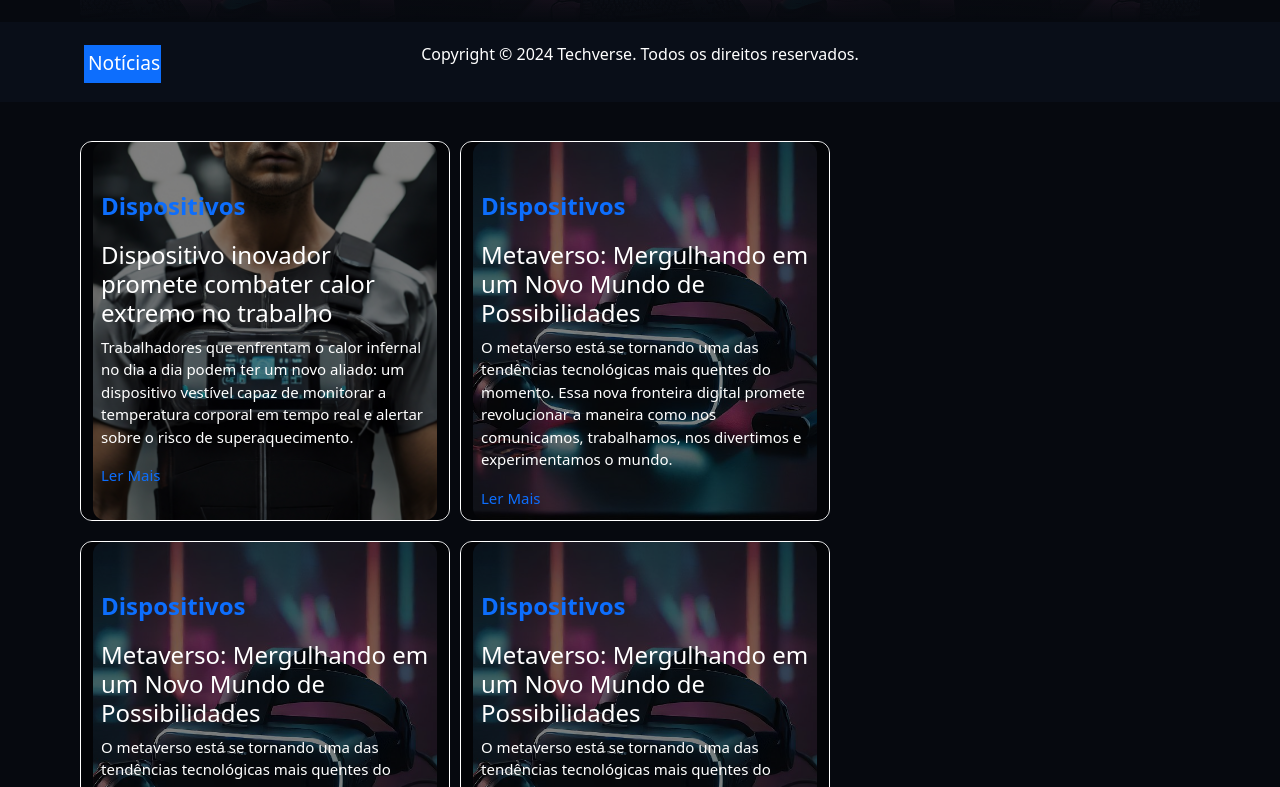
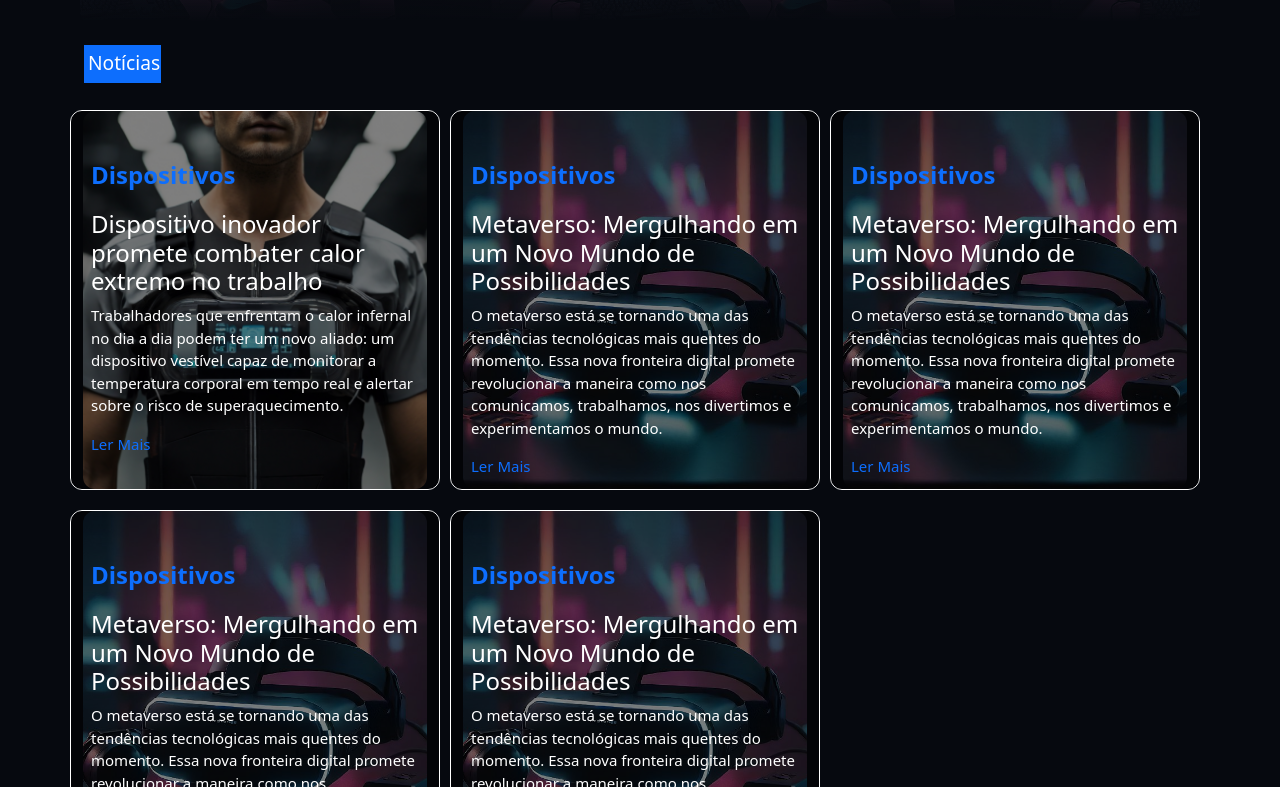
Before and after one commit to flaviooliveira478/TEIA-2023.2, a React (Vite) app: page /dispositivos in a window 1280 px wide. Shown: the part 513-1300 px from the top of the page. Built offline with nearby package versions, Linux system fonts and the light colour scheme.

Commit message:
fix(footer): adjust footer positioning

```diff
--- a/src/components/pages/Dispositivos/Dispositivos.jsx
+++ b/src/components/pages/Dispositivos/Dispositivos.jsx
@@ -6,6 +6,7 @@
 
 const Dispositivos = () => {
   return (
+    <div>
       <div className="gradient-text">
         <h2 className="titulo-device">Dispositivos</h2>
         <p className="description-device">
@@ -15,6 +16,7 @@
         </p>
 
         <h4 className="btn btn-primary device-primary-titulo">Notícias</h4>
+      </div>
       <div className="container device-container">
         <div className="row">
           <div className="col-3 col-sm-6 device-square text-overlay">
--- a/src/components/pages/Dispositivos/dispositivos.css
+++ b/src/components/pages/Dispositivos/dispositivos.css
@@ -40,7 +40,7 @@
 
 .device-container {
   color: white;
-  margin-top: 50px;
+  margin-top: 88px !important;
 }
 
 .device-square {
```
Lines whose indentation alone changed are shown as unchanged.
